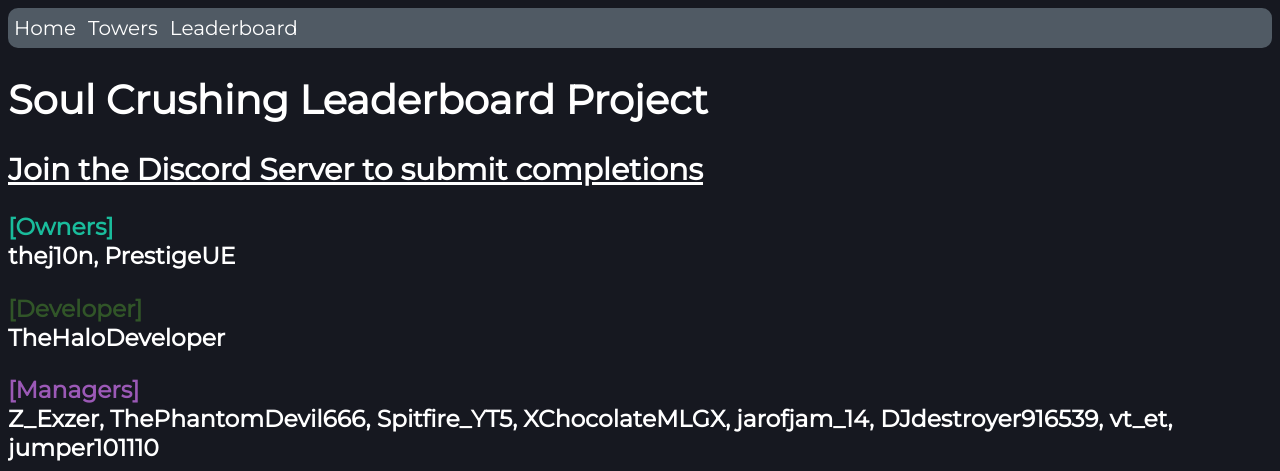
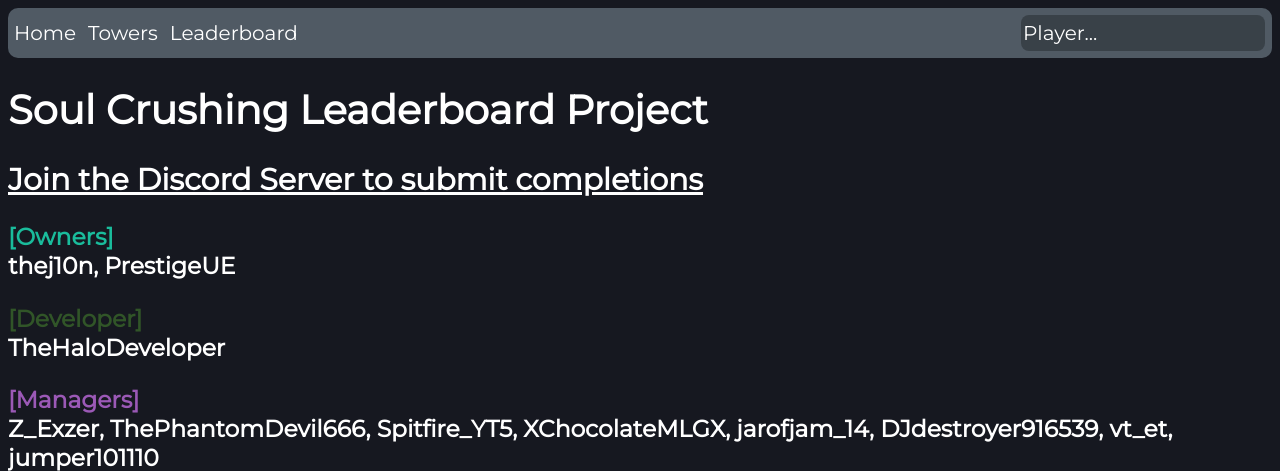
Before and after one commit to soulcrushingleaderboardproject/soulcrushingleaderboardproject.github.io, a Flask app: template templates/index.html in a window 1280 px wide. Shown: the top 471 px of the page. Run offline with Flask 3, Linux system fonts and the light colour scheme; the template is opened without the code that fills it: most values are stand-ins (such as "Sample title", 1, 10 or a date in 2020); parts of the project's set-up code (start-up, migrations or seed data) failed here and were passed over.

Commit message:
restructure navbar

```diff
--- a/static/style.css
+++ b/static/style.css
@@ -55,7 +55,7 @@ span {
     flex-grow: 1;
     display: flex;
     flex-direction: row;
-    height: calc(100% - 40px);
+    height: calc(100% - 50px);
 }
 
 #sclp-tower-search, #sclp-player-search, #checklist-player, #game-select {
@@ -67,6 +67,12 @@ span {
     font-size: 20px;
     background: #505A64;
     padding: 2px;
+}
+
+#checklist-player {
+    position: absolute;
+    right: 15px;
+    background-color: #394148;
 }
 
 #info-button {
@@ -147,7 +153,7 @@ span {
 #navigation {
     background: #505A64;
     width: 100%;
-    height: 40px;
+    height: 50px;
     border-radius: 10px;
     display: flex;
     align-items: center;
--- a/static/towermanager.js
+++ b/static/towermanager.js
@@ -381,7 +381,7 @@ $("#leaderboard-page").hide();
 
 let pages = ["Home", "Towers", "Leaderboard"];
 for (let page of pages) {
-    $("#navigation").append(`<button class="seamless-button" onclick="open_page('${page}')">${page}</button>`);
+    $("#links").append(`<button class="seamless-button" onclick="open_page('${page}')">${page}</button>`);
 }
 
 function scaleLayout() {
--- a/templates/index.html
+++ b/templates/index.html
@@ -9,7 +9,10 @@
 </head>
 <body>
     <div id="main">
-        <div id="navigation"></div>
+        <div id="navigation">
+            <div id="links"></div>
+            <input type="text" id="checklist-player" placeholder="Player...">
+        </div>
         <div id="home-page">
             <h1>Soul Crushing Leaderboard Project</h1>
             <h2>
@@ -34,8 +37,6 @@
                     <input type="checkbox" id="diff-13" checked>Unreal
                     <br>
                     Game: <select name="game-select" id="game-select"></select>
-                    <input type="checkbox" id="color-checklist">Color by checklist?
-                    <input type="text" id="checklist-player" placeholder="Player...">
                     <input type="checkbox" id="extra-tower-info">Show extra info
                 </div>
                 <div id="extra-data">Click on a tower to see extra info here</div>
```
